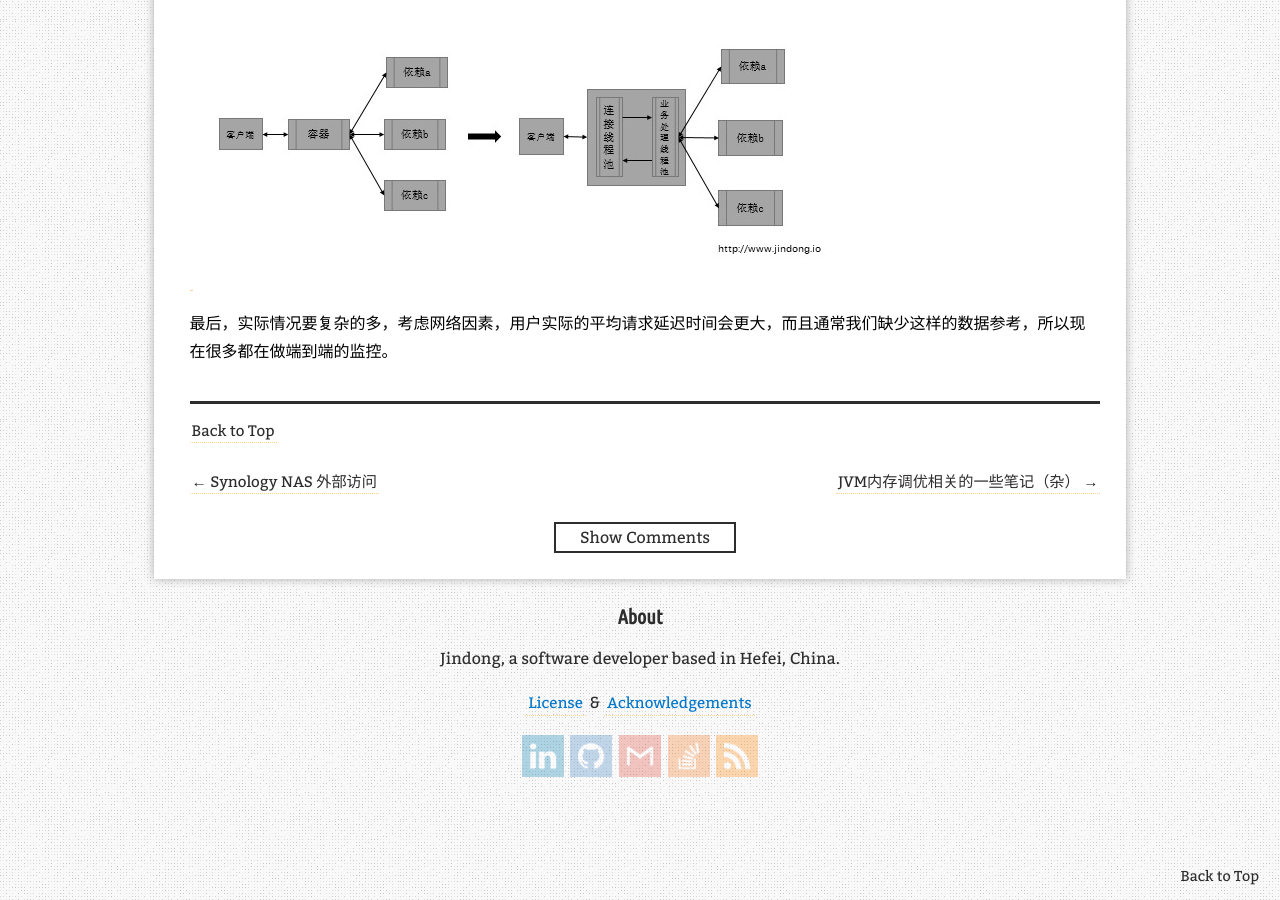
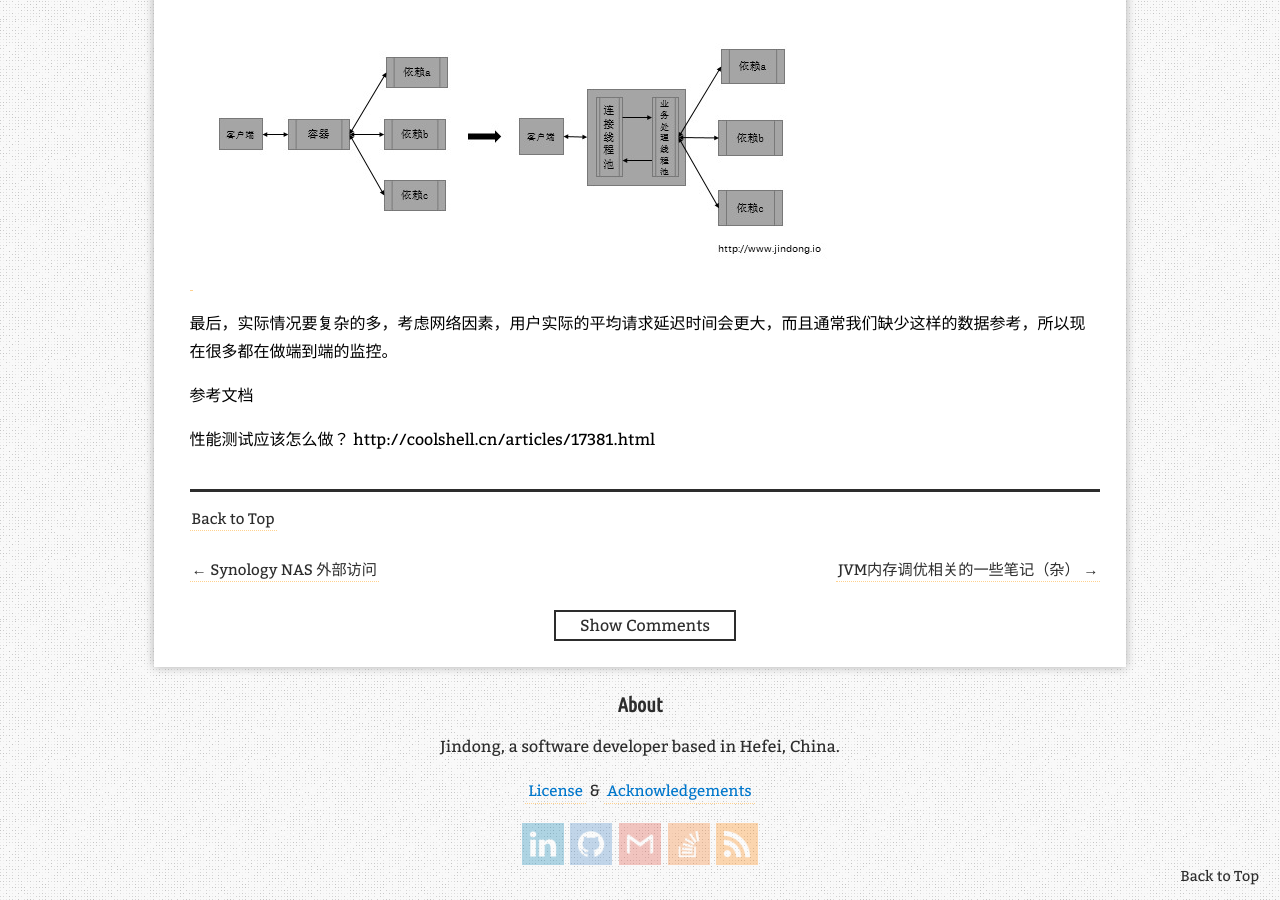
Before and after one commit to zhanjindong/zhanjindong.github.io, a Jekyll site: the page built from _posts/2015-12-13-thinking-about-high-performance-web-service.md, in a window 1280 px wide and 900 px high, scrolled down 1779 px. Built offline with Jekyll 4.4.1, drawn with Linux system fonts in a browser that asks for light colours; nearby versions of some CDN libraries; comment, search, counter and statistics services are not loaded; a style sheet for code colours, icons or effects is not loaded.

Commit message:
Update 2015-12-13-thinking-about-high-performance-web-service.md

```diff
--- a/_posts/2015-12-13-thinking-about-high-performance-web-service.md
+++ b/_posts/2015-12-13-thinking-about-high-performance-web-service.md
@@ -43,3 +43,7 @@ utilities: fancybox,unveil,highlight
 </a>
 
 最后，实际情况要复杂的多，考虑网络因素，用户实际的平均请求延迟时间会更大，而且通常我们缺少这样的数据参考，所以现在很多都在做端到端的监控。
+
+参考文档
+
+性能测试应该怎么做？ http://coolshell.cn/articles/17381.html
```
